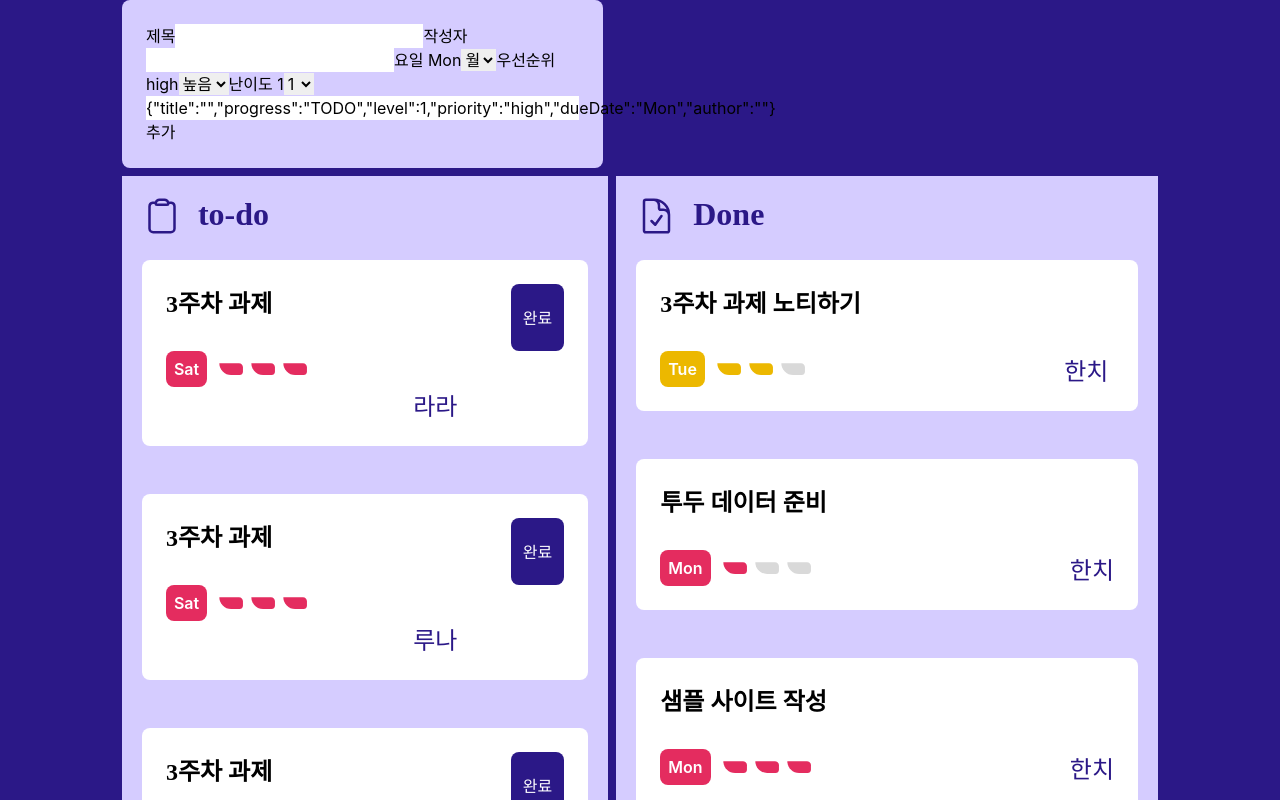
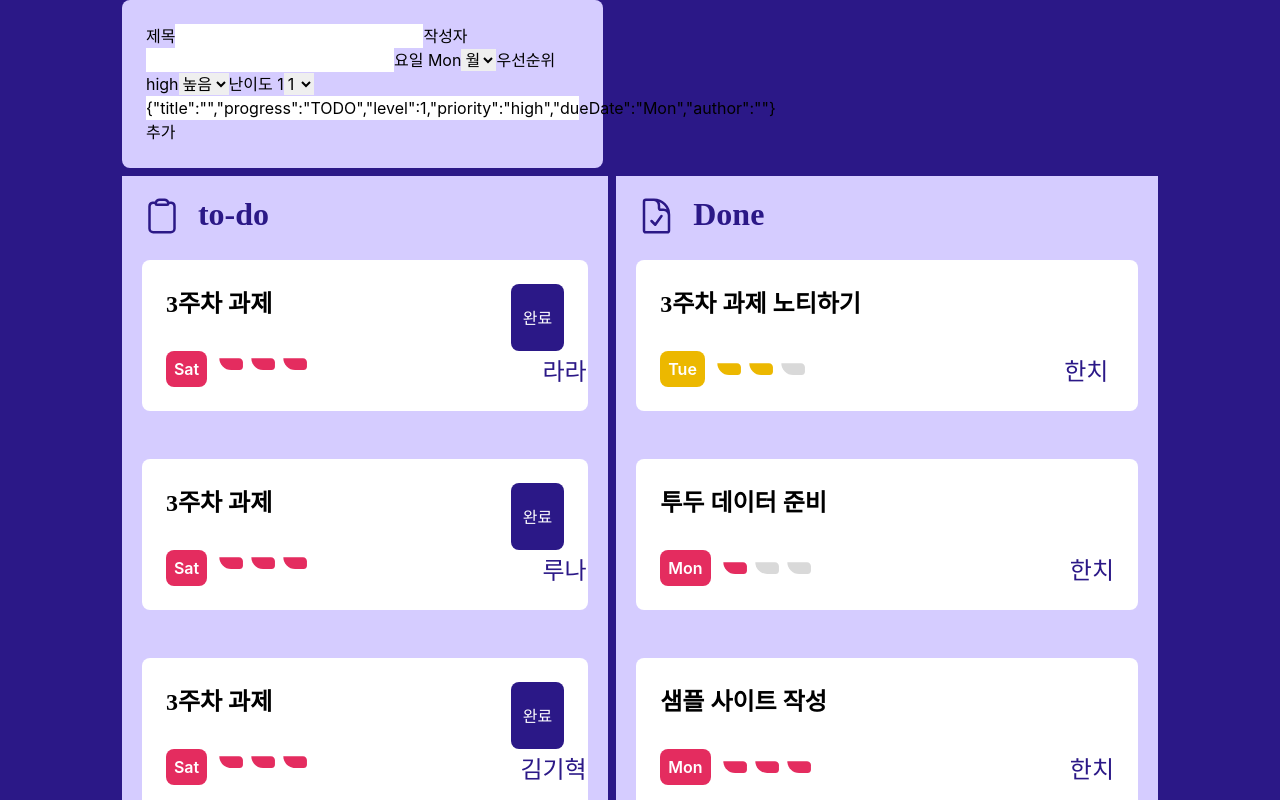
Before and after one commit to lindychi/frontend-bootcamp, a React (Create React App) app: page / in a window 1280 px wide. Shown: the top 800 px of the page. Built offline with nearby package versions, Linux system fonts and the light colour scheme.

Commit message:
작성자위치조정

```diff
--- a/src/Components/TodoList.tsx
+++ b/src/Components/TodoList.tsx
@@ -35,7 +35,7 @@ export default function TodoList({ list, finishTodo }: Props) {
               완료
             </button>
           </div>
-          <div className="frame2-1 flex w=[156px] space-x-3 items-center ">
+          <div className="frame2-1 flex w-[156px] space-x-3 items-center ">
             {/* 하단 이해못함 */}
             <div
               className={`${
@@ -45,7 +45,7 @@ export default function TodoList({ list, finishTodo }: Props) {
               {todo.dueDate}
             </div>
 
-            <div className="frame2-2 flex gap-2">
+            <div className="frame2-2 flex gap-2 ">
               {[1, 2, 3].map((currentLevel) => (
                 <div style={{ width: 24, height: 24 }}>
                   <svg
@@ -70,11 +70,14 @@ export default function TodoList({ list, finishTodo }: Props) {
                   </svg>
                 </div>
               ))}
+              <div className="frame2-3 styled-name w-[291.5px] px-5 ">
+                <div className="text-right">{todo.author}</div>
+              </div>
             </div>
           </div>
-          <div className="frame2-3 styled-name w-[291.5px] ">
+          {/* <div className="frame2-3 styled-name w-[291.5px] ">
             <div className="text-right">{todo.author}</div>
-          </div>
+          </div> */}
         </div>
       ))}
     </div>
```
